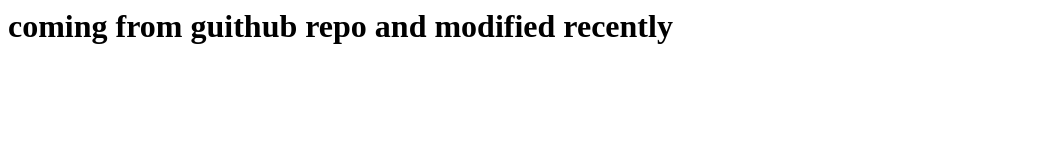
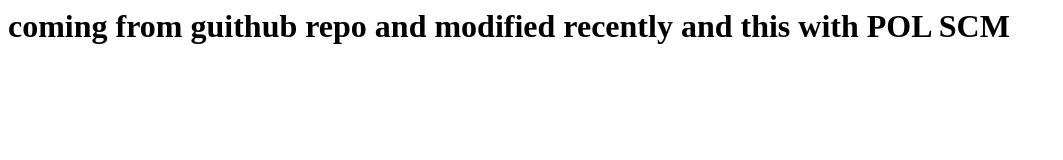
Before and after one commit to Shivadevops2023/webserverd2, a plain HTML site: page index.html in a window 1280 px wide. Shown: the whole page, without its empty margins (0-1063 px from the left). Drawn offline with Linux system fonts and the light colour scheme.

Commit message:
Update index.html

```diff
--- a/index.html
+++ b/index.html
@@ -1 +1 @@
-<h1>coming from guithub repo and modified recently</h1>
+<h1>coming from guithub repo and modified recently and this with POL SCM</h1>
```
